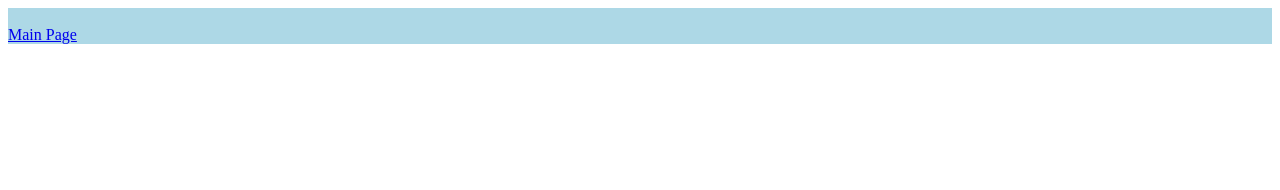
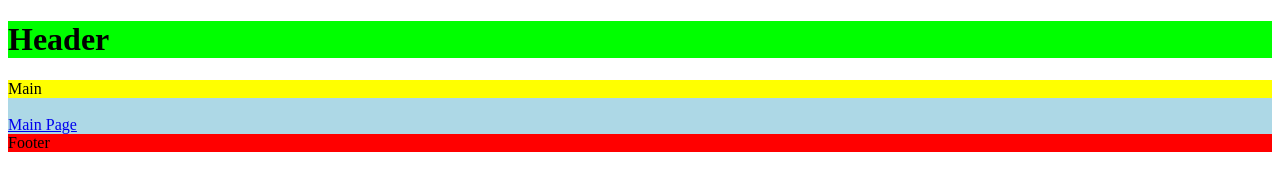
Before and after one commit to RequiemKasai/RequiemKasai.github.io, a plain HTML site: page grid.html in a window 1280 px wide. Drawn offline with Linux system fonts and the light colour scheme.

Commit message:
Update grid.html

```diff
--- a/grid.html
+++ b/grid.html
@@ -1,13 +1,21 @@
 <!DOCTYPE html>
 <html>
   <link rel="stylesheet" href="Assets/grid.css" />
+
+  <header>
+    <h1>Header</h1>
+  </header>
+
+  <main>
+    <p1>Main</p1>
+  </main>
 
   <nav>
     <p1><br><a href="index.html" target="_parent">Main Page</a></p1>
   </nav>
 
   <footer>
-
+    <p1>Footer</p1>
   </footer>
 
 </html>
```
